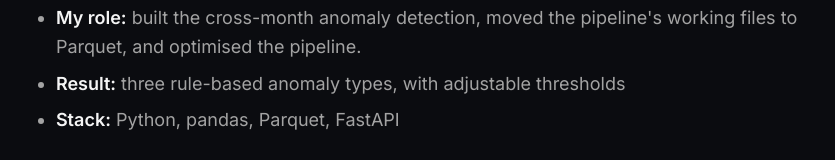
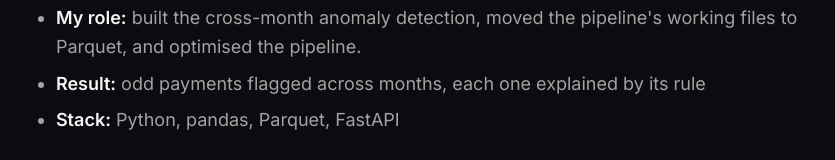
Before and after one commit to Mubashir-Iqbal1221/ai_portfolio, a website: page case/royalty-checks.html in a window 1280 px wide. Shown: the part 492-652 px from the top of the page, without its empty margins (222-1057 px from the left). Drawn offline with Linux system fonts and the light colour scheme; a web font is replaced by a local one.

Commit message:
Updated: royalty checks case study result line
Co-Authored-By: Claude Sonnet 5.5 <noreply@anthropic.com>

```diff
--- a/case/royalty-checks.html
+++ b/case/royalty-checks.html
@@ -35,7 +35,7 @@
   <ul>
     <li><strong>Client:</strong> an oil and gas royalty owner</li>
     <li><strong>My role:</strong> built the cross-month anomaly detection, moved the pipeline's working files to Parquet, and optimised the pipeline.</li>
-    <li><strong>Result:</strong> three rule-based anomaly types, with adjustable thresholds</li>
+    <li><strong>Result:</strong> odd payments flagged across months, each one explained by its rule</li>
     <li><strong>Stack:</strong> Python, pandas, Parquet, FastAPI</li>
   </ul>
 
```
